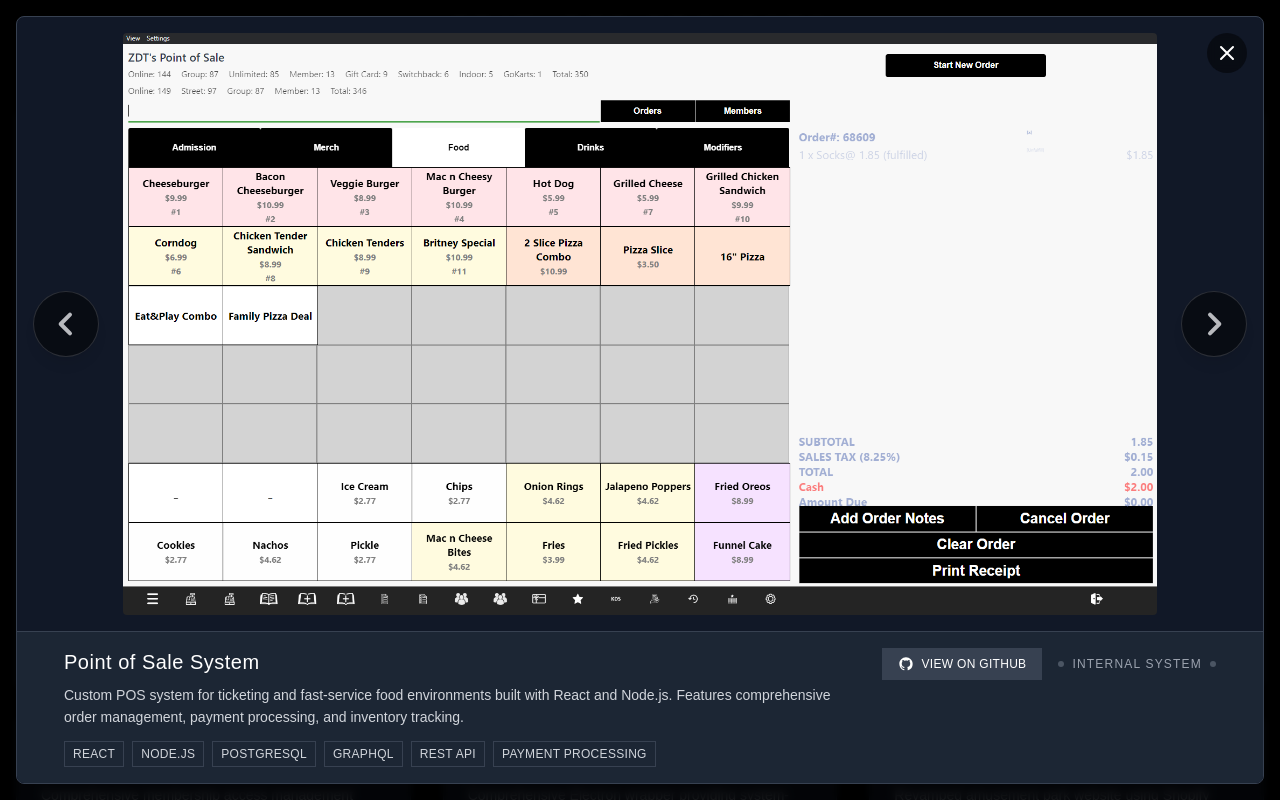
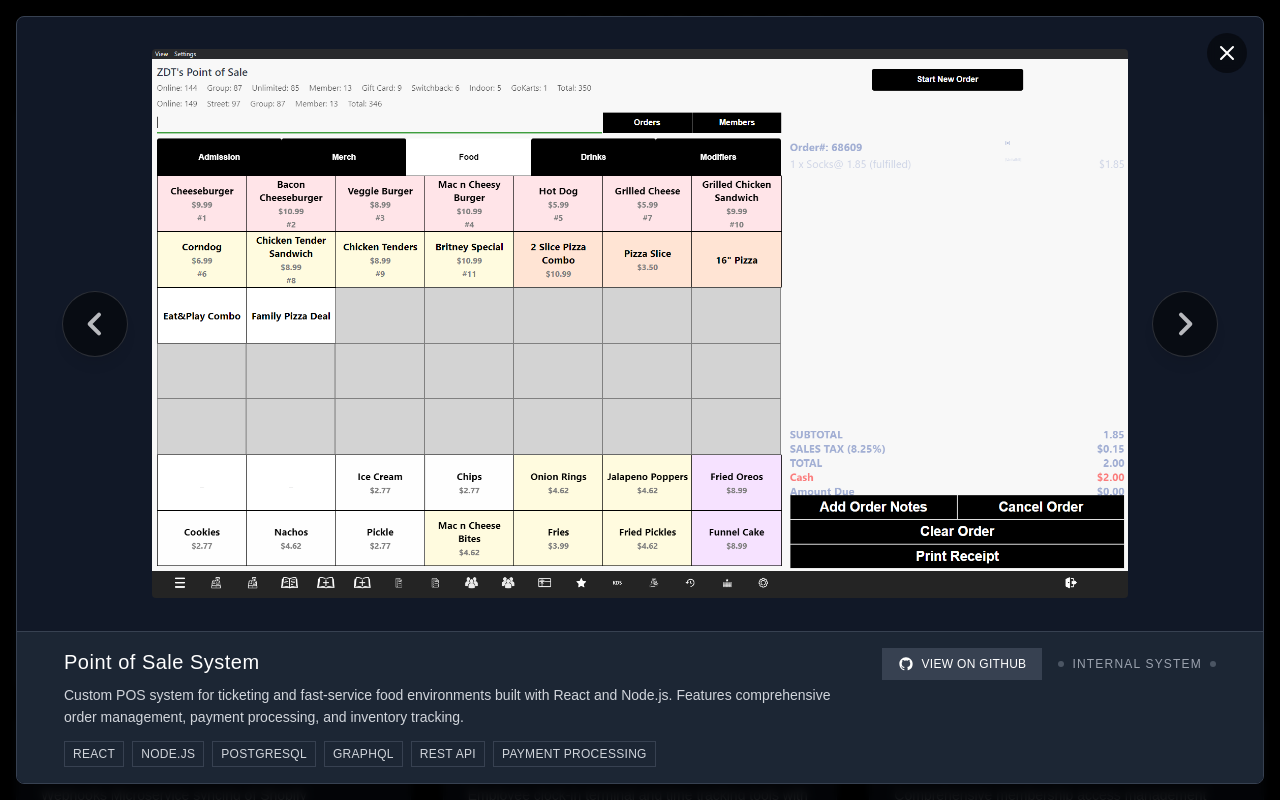
Before and after one commit to zdonhauser/portfolio, a Next.js app: page / in a window 1280 px wide. Both pictures are taken after a click on the element 213 px from the left and 1203 px from the top of the page. Shown: the part 803-1603 px from the top of the page. Built offline with nearby package versions, Linux system fonts and the light colour scheme.

Commit message:
sales dashboard added

```diff
--- a/src/app/page.tsx
+++ b/src/app/page.tsx
@@ -76,6 +76,32 @@
         {
           src: "/screenshots/kds.png",
           alt: "Kitchen Display System Screenshot"
+        }
+      ]
+    },
+    {
+      title: "Daily Transaction Reports Dashboard",
+      description: "Daily Transaction Reports Dashboard with real-time updates via webhooks and Plotly visualizations.",
+      type: "preview",
+      githubUrl: "https://github.com/zdonhauser/posdashboard-public/tree/main/client/src/components/DailyDashboard",
+      tags: ["Plotly", "React", "Node.js", "PostgreSQL", "Webhooks", "Real-time Updates"],
+      images: [
+        {
+          src: "/screenshots/dailysales.png",
+          alt: "Daily Transaction Reports Dashboard Interface"
+        }
+      ]
+    },
+    {
+      title: "Webhooks Microservice",
+      description: "Webhooks Microservice syncing of Shopify transactions to a PostgreSQL database for real-time reporting and quick access to transaction data.",
+      type: "preview",
+      githubUrl: "https://github.com/zdonhauser/pos-webhooks",
+      tags: ["Node.js", "Shopify API", "Webhooks", "PostgreSQL", "Real-time Updates"],
+      images: [
+        {
+          src: "/screenshots/webhook.png",
+          alt: "Webhooks Screenshot"
         }
       ]
     },
--- a/src/components/ImageCarousel.tsx
+++ b/src/components/ImageCarousel.tsx
@@ -99,9 +99,9 @@
 
   if (images.length === 1) {
     return (
-      <div className={`${className}`}>
+      <div className={`${className} ${size === 'fullscreen' ? 'h-full' : ''}`}>
         {/* Desktop Layout - Side buttons */}
-        <div className={`hidden md:flex items-center gap-6`}>
+        <div className={`hidden md:flex items-center gap-6 ${size === 'fullscreen' ? 'h-full' : ''}`}>
           {/* Previous Project Button - Desktop only */}
           {size === 'fullscreen' && onPreviousProject && (
             <button
@@ -116,7 +116,7 @@
           )}
 
           {/* Image Container */}
-          <div className={`${size === 'fullscreen' ? 'flex-1 flex justify-center items-center' : ''}`}>
+          <div className={`${size === 'fullscreen' ? 'flex-1 flex justify-center items-center h-full' : ''}`}>
             <Image
               src={images[0].src}
               alt={images[0].alt}
@@ -124,11 +124,12 @@
               height={size === 'fullscreen' ? 900 : size === 'modal' ? 600 : 300}
               className={
                 size === 'fullscreen'
-                  ? "w-auto max-w-full max-h-full object-contain rounded"
+                  ? "max-w-full max-h-[calc(100vh-200px)] w-auto h-auto object-contain rounded"
                   : size === 'modal'
                   ? "w-full h-auto max-h-96 object-contain rounded"
                   : "w-full h-48 object-cover rounded"
               }
+              style={size === 'fullscreen' ? { maxHeight: 'calc(100% - 2rem)' } : {}}
             />
           </div>
 
@@ -163,7 +164,7 @@
               height={size === 'fullscreen' ? 900 : size === 'modal' ? 600 : 300}
               className={
                 size === 'fullscreen'
-                  ? "w-full max-w-full max-h-full object-contain rounded"
+                  ? "max-w-full max-h-[calc(100vh-250px)] w-auto h-auto object-contain rounded"
                   : size === 'modal'
                   ? "w-full h-auto max-h-96 object-contain rounded"
                   : "w-full h-48 object-cover rounded"
@@ -213,9 +214,9 @@
   };
 
   return (
-    <div className={`${className}`}>
+    <div className={`${className} ${size === 'fullscreen' ? 'h-full' : ''}`}>
       {/* Desktop Layout - Side buttons */}
-      <div className={`hidden md:flex items-center gap-6`}>
+      <div className={`hidden md:flex items-center gap-6 ${size === 'fullscreen' ? 'h-full' : ''}`}>
         {/* Previous Navigation Button - Desktop only for fullscreen */}
         {size === 'fullscreen' && (
           <button
@@ -230,7 +231,7 @@
         )}
 
         {/* Main Image Container */}
-        <div className={`relative overflow-hidden rounded group ${size === 'fullscreen' ? 'flex-1 flex justify-center items-center' : ''}`}>
+        <div className={`relative overflow-hidden rounded group ${size === 'fullscreen' ? 'flex-1 flex justify-center items-center h-full' : ''}`}>
           <Image
             src={images[currentIndex].src}
             alt={images[currentIndex].alt}
@@ -238,11 +239,12 @@
             height={size === 'fullscreen' ? 900 : size === 'modal' ? 600 : 300}
             className={
               size === 'fullscreen'
-                ? "w-auto max-w-full max-h-full object-contain transition-all duration-300 rounded"
+                ? "max-w-full max-h-[calc(100vh-200px)] w-auto h-auto object-contain transition-all duration-300 rounded"
                 : size === 'modal'
                 ? "w-full h-auto max-h-96 object-contain transition-all duration-300 rounded"
                 : "w-full h-48 object-cover transition-all duration-300"
             }
+            style={size === 'fullscreen' ? { maxHeight: 'calc(100% - 2rem)' } : {}}
           />
 
           {/* Overlay arrows for non-fullscreen sizes */}
@@ -308,7 +310,7 @@
             height={size === 'fullscreen' ? 900 : size === 'modal' ? 600 : 300}
             className={
               size === 'fullscreen'
-                ? "w-full max-w-full max-h-full object-contain transition-all duration-300 rounded"
+                ? "max-w-full max-h-[calc(100vh-250px)] w-auto h-auto object-contain transition-all duration-300 rounded"
                 : size === 'modal'
                 ? "w-full h-auto max-h-96 object-contain transition-all duration-300 rounded"
                 : "w-full h-48 object-cover transition-all duration-300"
--- a/src/components/ProjectModal.tsx
+++ b/src/components/ProjectModal.tsx
@@ -71,11 +71,11 @@
         </button>
 
         {/* Main Content Area - Takes up most of the space */}
-        <div className="flex-1 flex items-center justify-center md:p-4 p-2 min-h-0">
+        <div className="flex-1 flex items-center justify-center md:p-4 p-2 min-h-0 overflow-hidden">
           {project.images && project.images.length > 0 ? (
             <ImageCarousel
               images={project.images}
-              className="flex items-center justify-center"
+              className="flex items-center justify-center w-full h-full"
               size="fullscreen"
               onNextProject={onNextProject}
               onPreviousProject={onPreviousProject}
```
Also changed, not shown: public/screenshots/dailysales.png (added), public/screenshots/webhook.png (added).
